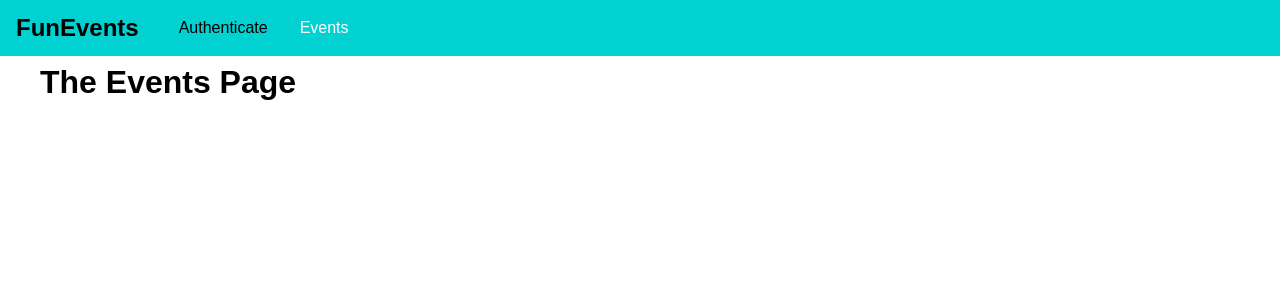
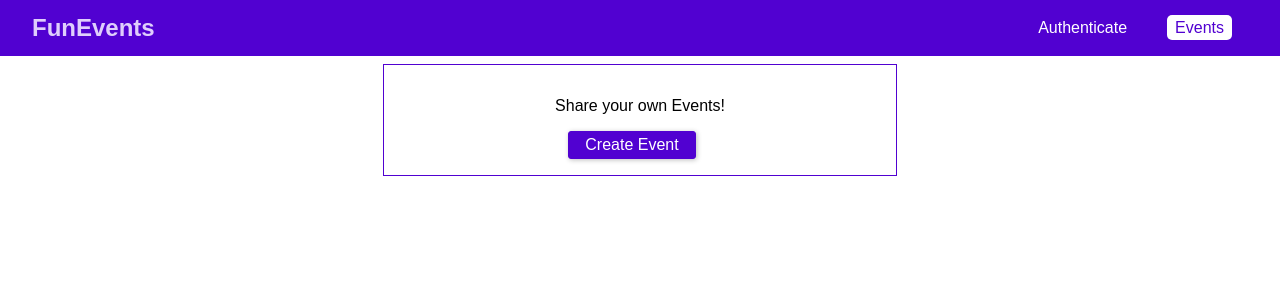
Before and after one commit to stephaniie2/MGRN-EventBooking, a React (Create React App) app in the folder frontend/: page /events in a window 1280 px wide. Shown: the top 300 px of the page. Built offline with nearby package versions, Linux system fonts and the light colour scheme; the HTML template or start-up script is replaced by a standard one.

Commit message:
React - Adding a Modal

```diff
--- a/frontend/src/App.css
+++ b/frontend/src/App.css
@@ -1,4 +1,3 @@
 .main-content {
   margin: 4rem 2.5rem;
-
 }
--- a/frontend/src/App.js
+++ b/frontend/src/App.js
@@ -36,7 +36,7 @@
             <MainNavigation />
             <main className="main-content">
               <Switch>
-                {!this.state.token && <Redirect from="/" to="/auth" exact />}
+
                 {this.state.token && <Redirect from="/" to="/events" exact />}
                 {this.state.token && <Redirect from="/auth" to="/events" exact />}
                 {!this.state.token && (
@@ -46,6 +46,7 @@
                 {this.state.token && (
                   <Route path="/bookings" component={BookingsPage} />
                 )}
+                {!this.state.token && <Redirect to="/auth" exact />}
               </Switch>
             </main>
           </AuthContext.Provider>
--- /dev/null
+++ b/frontend/src/components/Backdrop/Backdrop.css
@@ -0,0 +1,8 @@
+.backdrop {
+  position: fixed;
+  top: 0;
+  left: 0;
+  height: 100vh;
+  width: 100%;
+  background: rgba(0, 0, 0, 0.75);
+}
--- /dev/null
+++ b/frontend/src/components/Backdrop/Backdrop.js
@@ -0,0 +1,7 @@
+import React from 'react';
+
+import './Backdrop.css';
+
+const backdrop = props => <div className="backdrop" />;
+
+export default backdrop;
--- /dev/null
+++ b/frontend/src/components/Modal/Modal.css
@@ -0,0 +1,36 @@
+.modal {
+  width: 90%;
+  background: white;
+  box-shadow: 0 2px 8px rgba(0, 0, 0, 0.26);
+  position: fixed;
+  top: 20vh;
+  left: 5%;
+}
+
+.modal__header {
+  padding: 1rem;
+  background: #5101d1;
+  color: white;
+}
+
+.modal__header h1 {
+  margin: 0;
+  font-size: 1.25rem;
+}
+
+.modal__content {
+  padding: 1rem;
+}
+
+.modal__actions {
+  display: flex;
+  justify-content: flex-end;
+  padding: 1rem;
+}
+
+@media (min-width: 768px) {
+  .modal {
+    width: 30rem;
+    left: calc((100% - 30rem) / 2);
+  }
+}
--- /dev/null
+++ b/frontend/src/components/Modal/Modal.js
@@ -0,0 +1,26 @@
+import React from 'react';
+
+import './Modal.css';
+
+const Modal = props => (
+  <div className="modal">
+    <header className="modal__header">
+      <h1>{props.title}</h1>
+    </header>
+    <section className="modal__content">{props.children}</section>
+    <section className="modal__actions">
+      {props.canCancel && (
+        <button className="btn" onClick={props.onCancel}>
+          Cancel
+        </button>
+      )}
+      {props.canConfirm && (
+        <button className="btn" onClick={props.onConfirm}>
+          Confirm
+        </button>
+      )}
+    </section>
+  </div>
+);
+
+export default Modal;
--- a/frontend/src/components/Navigation/MainNavigation.css
+++ b/frontend/src/components/Navigation/MainNavigation.css
@@ -4,15 +4,18 @@
   top: 0;
   width: 100%;
   height: 3.5rem;
-  background: #01d1d1;
-  padding: 0 1rem;
+  background: #5101d1;
+  padding: 0 2rem;
   display: flex;
   align-items: center;
+  justify-content: space-between;
+  box-sizing: border-box;
 }
 
 .main-navigation__logo h1 {
   margin: 0;
   font-size: 1.5rem;
+  color: #dfcefc;
 }
 
 .main-navigation__items {
@@ -24,19 +27,32 @@
   list-style: none;
   padding: 0;
   margin: 0;
+  align-items: center;
 }
 
 .main-navigation__items li {
   margin: 0 1rem;
 }
 
-.main-navigation__items a {
+.main-navigation__items a,
+.main-navigation__items button {
   text-decoration: none;
-  color: #000;
+  color: white;
+  padding: 0.25rem 0.5rem;
+  border: none;
+  font: inherit;
+  background: transparent;
+  cursor: pointer;
+  vertical-align: middle;
+  margin: 0;
 }
 
 .main-navigation__items a:hover,
 .main-navigation__items a:active,
-.main-navigation__items a.active {
-  color: #fff;
+.main-navigation__items a.active,
+.main-navigation__items button:hover,
+.main-navigation__items button:active {
+  background: #ffffff;
+  color: #5101d1;
+  border-radius: 5px;
 }
--- a/frontend/src/components/Navigation/MainNavigation.js
+++ b/frontend/src/components/Navigation/MainNavigation.js
@@ -24,9 +24,14 @@
                 <NavLink to="/events">Events</NavLink>
               </li>
               {context.token && (
-                <li>
-                  <NavLink to="/bookings">Bookings</NavLink>
-                </li>
+                <React.Fragment>
+                  <li>
+                    <NavLink to="/bookings">Bookings</NavLink>
+                  </li>
+                  <li>
+                    <button onClick={context.logout}>Logout</button>
+                  </li>
+                </React.Fragment>
               )}
             </ul>
           </nav>
--- a/frontend/src/index.css
+++ b/frontend/src/index.css
@@ -3,3 +3,38 @@
   padding: 0;
   font-family: sans-serif;
 }
+
+.form-control label,
+.form-control input {
+  width: 100%;
+  display: block;
+}
+
+.form-control label {
+  margin-bottom: 0.5rem;
+}
+
+.form-control {
+  margin-bottom: 1rem;
+}
+
+.form-actions button,
+.btn {
+  background: #5101d1;
+  font: inherit;
+  border: 1px solid #5101d1;
+  border-radius: 3px;
+  padding: 0.25rem 1rem;
+  margin-right: 1rem;
+  box-shadow: 1px 1px 5px rgba(0, 0, 0, 0.26);
+  color: white;
+  cursor: pointer;
+}
+
+.form-actions button:hover,
+.form-actions button:active,
+.btn:hover,
+.btn:active {
+  background: #6219d6;
+  border-color: #6219d6;
+}
--- a/frontend/src/pages/Auth.css
+++ b/frontend/src/pages/Auth.css
@@ -3,35 +3,3 @@
   max-width: 80%;
   margin: 5rem auto;
 }
-
-.form-control {
-  margin-bottom: 1rem;
-}
-
-.form-control label,
-.form-control input {
-  width: 100%;
-  display: block;
-}
-
-.form-control label {
-  margin-bottom: 0.5rem;
-}
-
-.form-actions button {
-  background: #01d1d1;
-  font: inherit;
-  border: 1px solid #01d1d1;
-  border-radius: 3px;
-  padding: 0.5rem 1rem;
-  margin-right: 1rem;
-  box-shadow: 1px 1px 5px rgba(0, 0, 0, 0.26);
-  color: white;
-  cursor: pointer;
-}
-
-.form-actions button:hover,
-.form-actions button:active {
-  background: #01a7a7;
-  border-color: #01a7a7;
-}
--- /dev/null
+++ b/frontend/src/pages/Events.css
@@ -0,0 +1,8 @@
+.events-control {
+  text-align: center;
+  border: 1px solid #5101d1;
+  padding: 1rem;
+  margin: 2rem auto;
+  width: 30rem;
+  max-width: 80%;
+}
--- a/frontend/src/pages/Events.js
+++ b/frontend/src/pages/Events.js
@@ -1,12 +1,52 @@
 import React, { Component } from 'react';
 
+import Modal from '../components/Modal/Modal';
+import Backdrop from '../components/Backdrop/Backdrop';
+import './Events.css';
+
 class EventsPage extends Component {
-  constructor(props) {
-    super(props);
-    this.state = {};
-  }
+  state = {
+    creating: false,
+  };
+
+  createEventHandler = () => {
+    this.setState({
+      creating: true,
+    });
+  };
+
+  modalConfirmHandler = () => {
+    this.setState({ creating: false });
+  };
+
+  modalCancelHandler = () => {
+    this.setState({ creating: false });
+  };
   render() {
-    return <h1>The Events Page</h1>;
+    return (
+      <React.Fragment>
+        {this.state.creating && (
+          <React.Fragment>
+            <Backdrop />
+            <Modal
+              title="Add Event"
+              canCancel
+              canConfirm
+              onCancel={this.modalCancelHandler}
+              onConfirm={this.modalConfirmHandler}
+            >
+              <p>Modal Content</p>
+            </Modal>
+          </React.Fragment>
+        )}
+        <div className="events-control">
+          <p>Share your own Events!</p>
+          <button className="btn" onClick={this.createEventHandler}>
+            Create Event
+          </button>
+        </div>
+      </React.Fragment>
+    );
   }
 }
 
```
